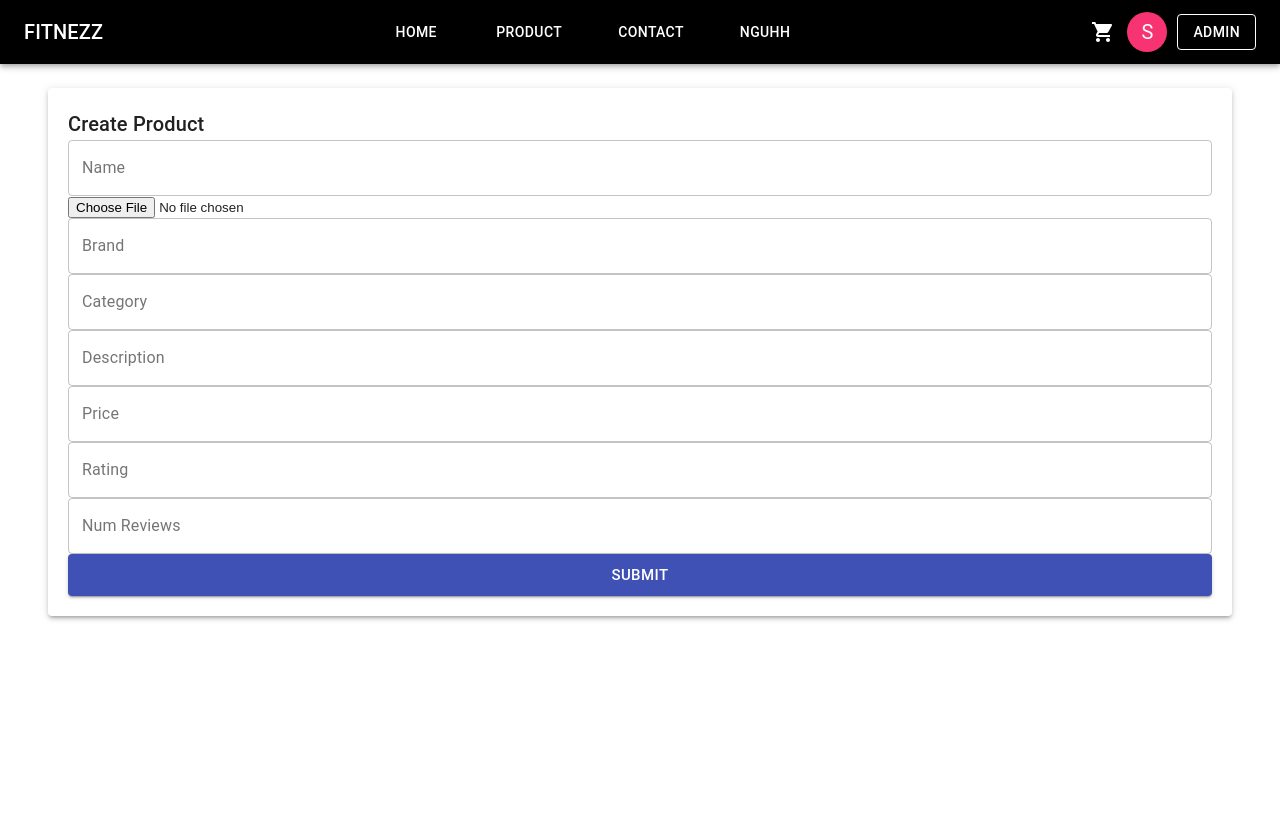
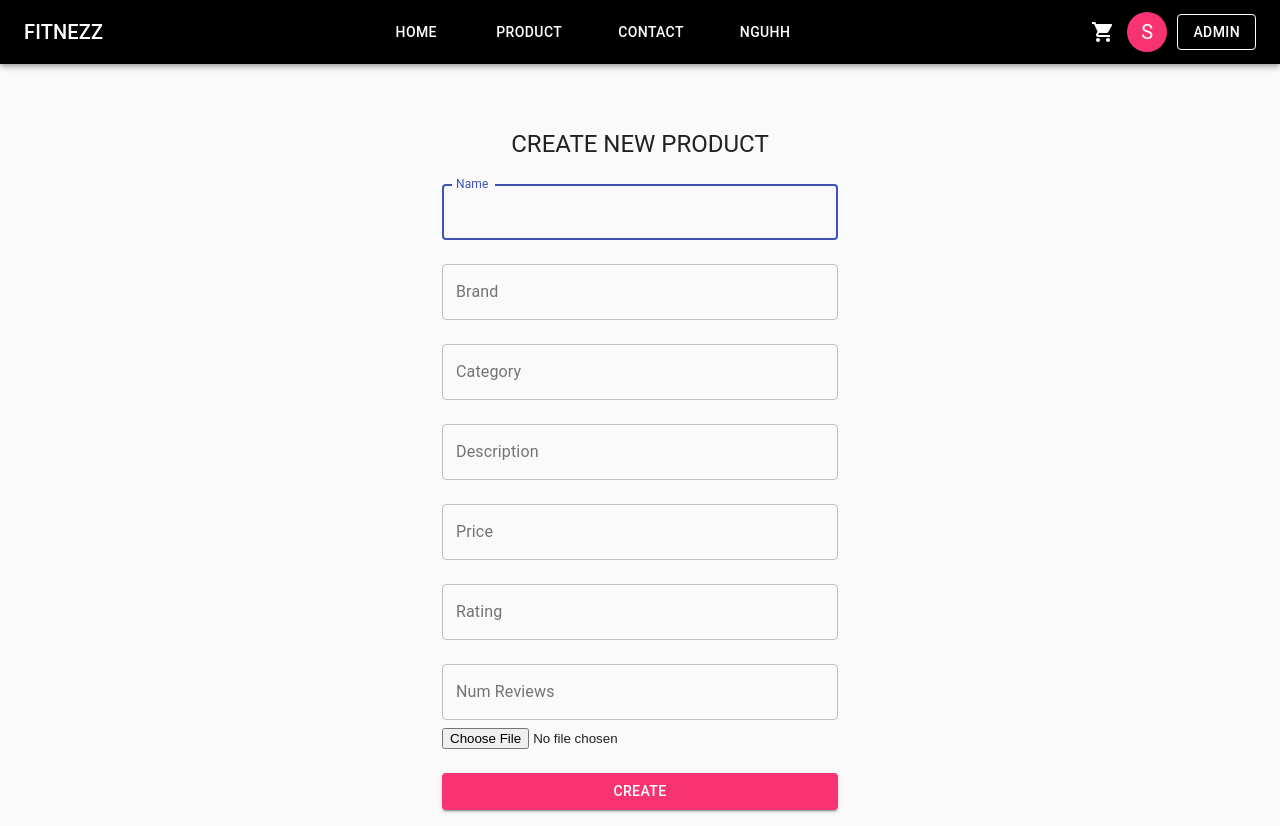
Before and after one commit to tuongnc-0401/Fitnezz, a React (Create React App) app in the folder frontend/: page /admin/product/create in a window 1280 px wide. Before the commit the page ends 800 px from the top, so only its background shows below. Built offline with nearby package versions, Linux system fonts and the light colour scheme; sample sign-in values are in the browser's storage.

Commit message:
change UI

```diff
--- a/frontend/src/componentAdmin/ProductsAdmin/CreateProduct/CreateProduct.jsx
+++ b/frontend/src/componentAdmin/ProductsAdmin/CreateProduct/CreateProduct.jsx
@@ -1,12 +1,14 @@
-import React, { useState } from 'react'
-import { TextField, Button, Typography, Paper, Box, Grid, CircularProgress } from '@material-ui/core'
-import FileBase from 'react-file-base64'
+import { Button, CircularProgress, Container, CssBaseline, TextField, Typography } from '@material-ui/core';
+import Alert from '@material-ui/lab/Alert';
+import React, { useState } from 'react';
+import FileBase from 'react-file-base64';
 import { useDispatch, useSelector } from 'react-redux';
-import Alert from '@material-ui/lab/Alert';
 import { createdProduct } from '../../../actions/productActions';
+import useStyles from './styles';
 
 const CreateProduct = () => {
     const dispatch = useDispatch()
+    const classes = useStyles()
     const [productData, setProductData] = useState({
         name: '', image: '', brand: '', category: '', description: '', price: null, rating: null, numReviews: null
     });
@@ -17,41 +19,43 @@ const CreateProduct = () => {
         dispatch(createdProduct(productData))
     }
     return (
-        <Box mt={3}>
 
 
-            <Box ml={6} mr={6}>
+        <Container component="main" maxWidth="xs">
+            <CssBaseline />
+            <div className={classes.paper}>
 
-                <Grid container spacing={5}>
-                    <Grid item xs={12}>
-                        <Box marginBottom={3}>
-                            <Paper elevation={3}>
-                                <form style={{ padding: "20px" }} autoComplete="off" noValidate onSubmit={handleSubmit}>
-                                    <Typography variant="h6">
-                                        Create Product
+                <Typography component="h1" variant="h5">
+                    CREATE NEW PRODUCT
                 </Typography>
-                                    {loading && <CircularProgress color="secondary" />}
-                                    {error && <Alert severity="error">{error}</Alert>}
-                                    {success && <Typography>Success</Typography>}
-                                    <TextField name="name" variant="outlined" label="Name" fullWidth value={productData.name} onChange={(e) => setProductData({ ...productData, name: e.target.value })}></TextField>
+                {loading && <CircularProgress style={{ marginTop: '10px' }} color="secondary" />}
+                {error && <Alert style={{ marginTop: '10px' }} severity="error">{error}</Alert>}
+                {success && <Alert style={{ marginTop: '10px' }} severity="success" fullWidth>Success</Alert>}
+                <form className={classes.form} onSubmit={handleSubmit} noValidate>
+                    <TextField autoComplete="name" autoFocus margin="normal" name="name" variant="outlined" label="Name" fullWidth value={productData.name} onChange={(e) => setProductData({ ...productData, name: e.target.value })}></TextField>
+                    <TextField margin="normal" name="brand" variant="outlined" label="Brand" fullWidth value={productData.brand} onChange={(e) => setProductData({ ...productData, brand: e.target.value })}></TextField>
+                    <TextField margin="normal" name="category" variant="outlined" label="Category" fullWidth value={productData.category} onChange={(e) => setProductData({ ...productData, category: e.target.value })}></TextField>
+                    <TextField margin="normal" name="description" variant="outlined" label="Description" fullWidth value={productData.description} onChange={(e) => setProductData({ ...productData, description: e.target.value })}></TextField>
+                    <TextField margin="normal" name="price" type="Number" variant="outlined" label="Price" fullWidth value={productData.price} onChange={(e) => setProductData({ ...productData, price: +e.target.value })}></TextField>
+                    <TextField margin="normal" name="rating" type="Number" variant="outlined" label="Rating" fullWidth value={productData.rating} onChange={(e) => setProductData({ ...productData, rating: +e.target.value })}></TextField>
+                    <TextField margin="normal" name="numReviews" type="Number" variant="outlined" label="Num Reviews" fullWidth value={productData.numReviews} onChange={(e) => setProductData({ ...productData, numReviews: +e.target.value })}></TextField>
                     <div>
                         <FileBase type="file" multiple={false} onDone={({ base64 }) => setProductData({ ...productData, image: base64 })}>
                         </FileBase>
                     </div>
-                                    <TextField name="brand" variant="outlined" label="Brand" fullWidth value={productData.brand} onChange={(e) => setProductData({ ...productData, brand: e.target.value })}></TextField>
-                                    <TextField name="category" variant="outlined" label="Category" fullWidth value={productData.category} onChange={(e) => setProductData({ ...productData, category: e.target.value })}></TextField>
-                                    <TextField name="description" variant="outlined" label="Description" fullWidth value={productData.description} onChange={(e) => setProductData({ ...productData, description: e.target.value })}></TextField>
-                                    <TextField name="price" type="Number" variant="outlined" label="Price" fullWidth value={productData.price} onChange={(e) => setProductData({ ...productData, price: +e.target.value })}></TextField>
-                                    <TextField name="rating" type="Number" variant="outlined" label="Rating" fullWidth value={productData.rating} onChange={(e) => setProductData({ ...productData, rating: +e.target.value })}></TextField>
-                                    <TextField name="numReviews" type="Number" variant="outlined" label="Num Reviews" fullWidth value={productData.numReviews} onChange={(e) => setProductData({ ...productData, numReviews: +e.target.value })}></TextField>
-                                    <Button variant="contained" color="primary" size="large" type="submit" fullWidth>Submit</Button>
+                    <Button style={{ backgroundColor: '#f73471' }}
+                        type="submit"
+                        fullWidth
+                        variant="contained"
+                        color="primary"
+                        className={classes.submit}
+                    >
+                        Create
+                    </Button>
                 </form>
-                            </Paper>
-                        </Box>
-                    </Grid>
-                </Grid>
-            </Box>
-        </Box>
+            </div>
+        </Container >
+
 
     )
 }
--- /dev/null
+++ b/frontend/src/componentAdmin/ProductsAdmin/CreateProduct/styles.js
@@ -0,0 +1,21 @@
+import { makeStyles } from '@material-ui/core/styles';
+
+export default makeStyles((theme) => ({
+    paper: {
+        marginTop: theme.spacing(8),
+        display: 'flex',
+        flexDirection: 'column',
+        alignItems: 'center',
+    },
+    avatar: {
+        margin: theme.spacing(1),
+        backgroundColor: theme.palette.secondary.main,
+    },
+    form: {
+        width: '100%', // Fix IE 11 issue.
+        marginTop: theme.spacing(1),
+    },
+    submit: {
+        margin: theme.spacing(3, 0, 2),
+    },
+}));
```
Lines whose indentation alone changed are shown as unchanged.
